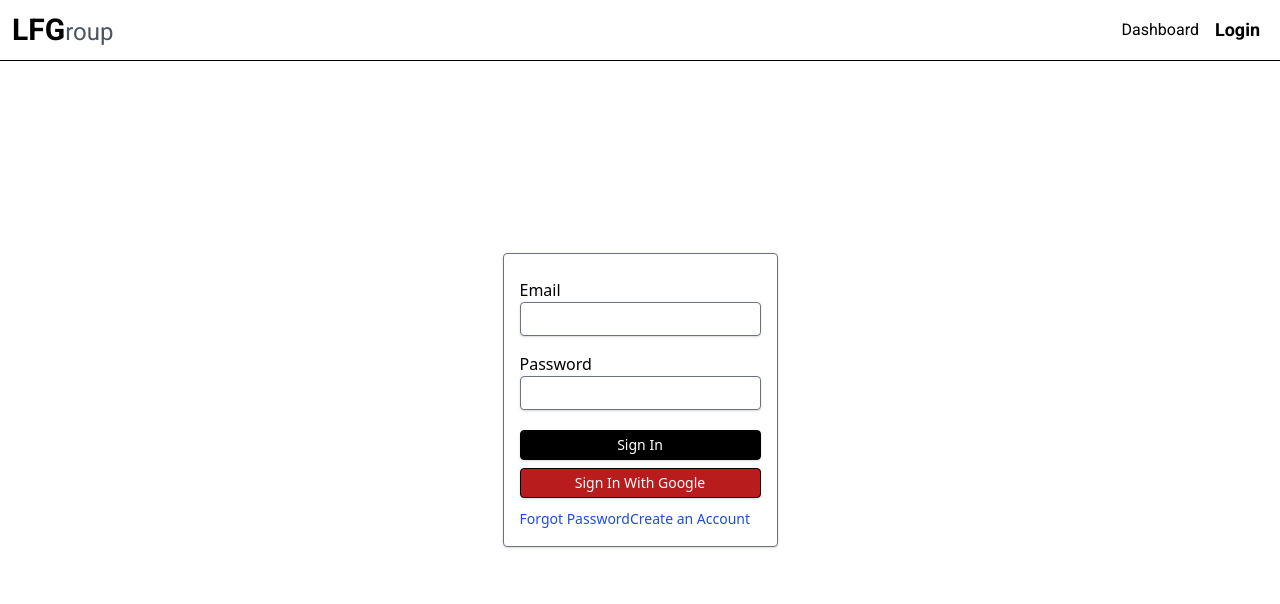
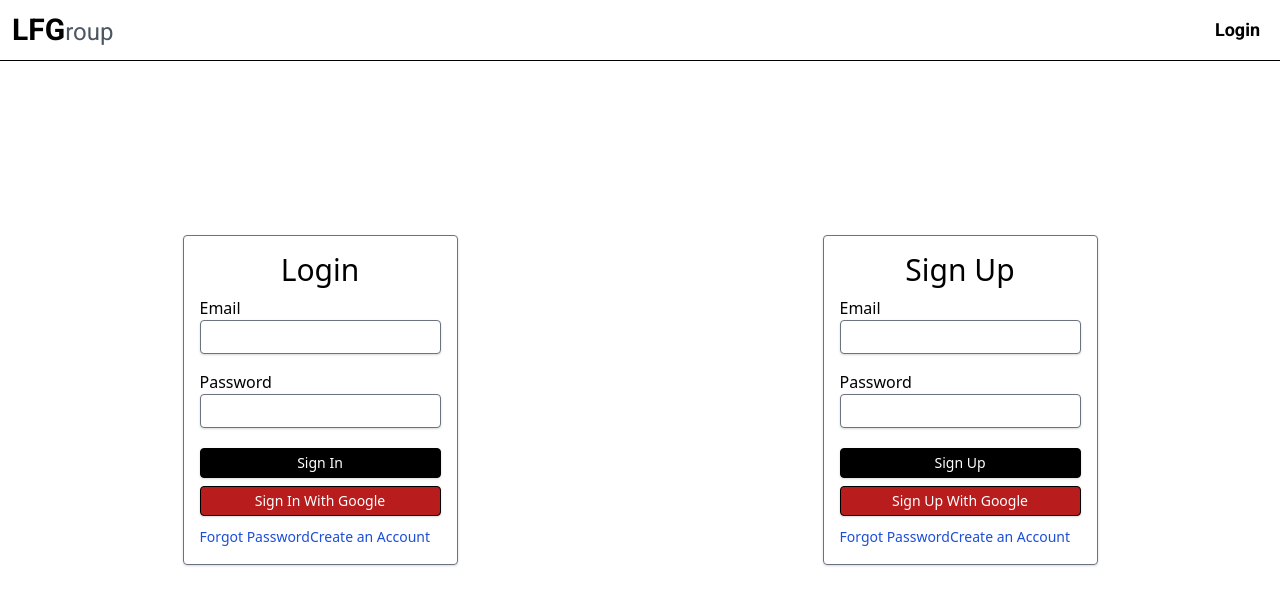
Before and after one commit to MCacciano/lfgroup-vue, a Vue app: page /login in a window 1280 px wide. Shown: the top 604 px of the page. Built offline with nearby package versions, Linux system fonts and the light colour scheme; no server answers.

Commit message:
sign up and login with email and password setup, user not being stored in db yet

```diff
--- a/src/components/Navbar.vue
+++ b/src/components/Navbar.vue
@@ -1,5 +1,7 @@
 <template>
-  <nav class="sticky top-0 flex justify-center border-b border-black font-roboto z-50">
+  <nav
+    class="sticky top-0 flex justify-center border-b border-black font-roboto z-50"
+  >
     <div class="flex justify-between w-full max-w-screen-xl m-3">
       <div class="flex justify-start">
         <router-link :to="{ name: 'Home' }">
@@ -9,15 +11,17 @@
         </router-link>
       </div>
       <ul class="flex justify-end items-center">
+        <template v-if="userIsLoggedIn">
           <router-link
             :to="{ name: 'Dashboard' }"
             class="mx-2 cursor-pointer"
             active-class="font-semibold text-lg"
             >Dashboard</router-link
           >
-        <button v-if="showLogout" @click="logout" class="mx-2 cursor-pointer">
+          <button @click="logout" class="mx-2 cursor-pointer">
             Logout
           </button>
+        </template>
         <router-link
           v-else
           :to="{ name: 'Login' }"
@@ -47,19 +51,19 @@ export default {
       router.push({ name: 'Login' });
     };
 
-    const showLogout = ref(false);
+    const userIsLoggedIn = ref(false);
 
     watchEffect(() => {
       if (state.user) {
-        showLogout.value = true;
+        userIsLoggedIn.value = true;
         router.push({ name: 'Dashboard' });
       } else {
-        showLogout.value = false;
+        userIsLoggedIn.value = false;
       }
     });
 
-    return { auth, logout, showLogout, user: state.user };
-  }
+    return { auth, logout, userIsLoggedIn, user: state.user };
+  },
 };
 </script>
 
--- a/src/firebase/index.js
+++ b/src/firebase/index.js
@@ -23,4 +23,15 @@ googleProvider.setCustomParameters({ prompt: 'select_account' });
 
 const signInWithPopup = () => auth.signInWithPopup(googleProvider);
 
-export { auth, store, signInWithPopup };
+const usersCollection = store.collection('users');
+const groupsCollection = store.collection('groups');
+const gamesCollection = store.collection('games');
+
+export {
+  auth,
+  store,
+  signInWithPopup,
+  usersCollection,
+  groupsCollection,
+  gamesCollection,
+};
--- a/src/views/Login.vue
+++ b/src/views/Login.vue
@@ -1,23 +1,26 @@
 <template>
-  <div class="absolute inset-0 w-screen h-screen flex justify-center items-center">
+  <div class="absolute inset-0 w-screen h-screen flex justify-around items-center">
     <form
       @submit.prevent="loginWithEmailAndPassword"
       class="flex flex-col border border-gray-500 rounded shadow p-4"
     >
-      <label for="email" class="flex flex-col my-2">
+      <div class="flex justify-center">
+        <h1 class="text-3xl font-medium">Login</h1>
+      </div>
+      <label for="login_email" class="flex flex-col my-2">
         Email
         <input
           type="email"
-          id="email"
+          id="login_email"
           v-model.trim="loginForm.email"
           class="border border-gray-500 rounded shadow p-1"
         />
       </label>
-      <label for="password" class="flex flex-col my-2">
+      <label for="login_password" class="flex flex-col my-2">
         Password
         <input
           type="password"
-          id="password"
+          id="login_password"
           v-model.trim="loginForm.password"
           class="border border-gray-500 rounded shadow p-1"
         />
@@ -43,13 +46,59 @@
         <a class="text-sm text-blue-700">Create an Account</a>
       </div>
     </form>
+    <form
+      @submit.prevent="signUpWithEmailAndPassword"
+      class="flex flex-col border border-gray-500 rounded shadow p-4"
+    >
+      <div class="flex justify-center">
+        <h1 class="text-3xl font-medium">Sign Up</h1>
+      </div>
+      <label for="sign_up_email" class="flex flex-col my-2">
+        Email
+        <input
+          type="email"
+          id="sign_up_email"
+          v-model.trim="signUpForm.email"
+          class="border border-gray-500 rounded shadow p-1"
+        />
+      </label>
+      <label for="sign_up_password" class="flex flex-col my-2">
+        Password
+        <input
+          type="password"
+          id="sign_up_password"
+          v-model.trim="signUpForm.password"
+          class="border border-gray-500 rounded shadow p-1"
+        />
+      </label>
+      <div className="flex flex-col mt-3">
+        <button
+          type="submit"
+          @click="loginWithEmailAndPassword"
+          className="p-1 mb-2 border border-black rounded shadow bg-black text-white text-sm font-medium font-rubik"
+        >
+          Sign Up
+        </button>
+        <button
+          type="button"
+          @click="signInWithGoogle"
+          className="p-1 mb-2 border border-black rounded shadow bg-red-700 text-white text-sm font-medium font-rubik"
+        >
+          Sign Up With Google
+        </button>
+      </div>
+      <div>
+        <a class="text-sm text-blue-700">Forgot Password</a>
+        <a class="text-sm text-blue-700">Create an Account</a>
+      </div>
+    </form>
   </div>
 </template>
 
 <script>
 import { reactive } from 'vue';
 import { useRouter } from 'vue-router';
-import { setUser } from '@/store';
+import { state, setUser } from '@/store';
 
 import { auth, signInWithPopup } from '../firebase';
 
@@ -60,12 +109,47 @@ export default {
 
     const loginForm = reactive({
       email: '',
-      password: ''
+      password: '',
     });
 
-    const loginWithEmailAndPassword = () => {
+    const signUpForm = reactive({
+      email: '',
+      password: '',
+    });
+
+    const loginWithEmailAndPassword = async () => {
       if (loginForm.email !== '' && loginForm.password !== '') {
-        setUser(loginForm);
+        try {
+          const user = await auth.signInWithEmailAndPassword(loginForm.email, loginForm.password);
+          const { displayName, email, uid } = user;
+
+          setUser({
+            displayName,
+            email,
+            uid,
+          });
+        } catch (err) {
+          setUser(null);
+          console.error(err);
+        }
+      }
+    };
+
+    const signUpWithEmailAndPassword = async () => {
+      if (signUpForm.email !== '' && signUpForm.password !== '') {
+        try {
+          const { user } = await auth.createUserWithEmailAndPassword(signUpForm.email, signUpForm.password);
+          const { displayName, email, uid } = user;
+
+          setUser({
+            displayName,
+            email,
+            uid,
+          });
+        } catch (err) {
+          setUser(null);
+          console.error(err);
+        }
       }
     };
 
@@ -75,9 +159,11 @@ export default {
 
     return {
       loginForm,
+      signUpForm,
       signInWithGoogle,
-      loginWithEmailAndPassword
+      loginWithEmailAndPassword,
+      signUpWithEmailAndPassword,
     };
-  }
+  },
 };
 </script>
```
Lines whose indentation alone changed are shown as unchanged.
